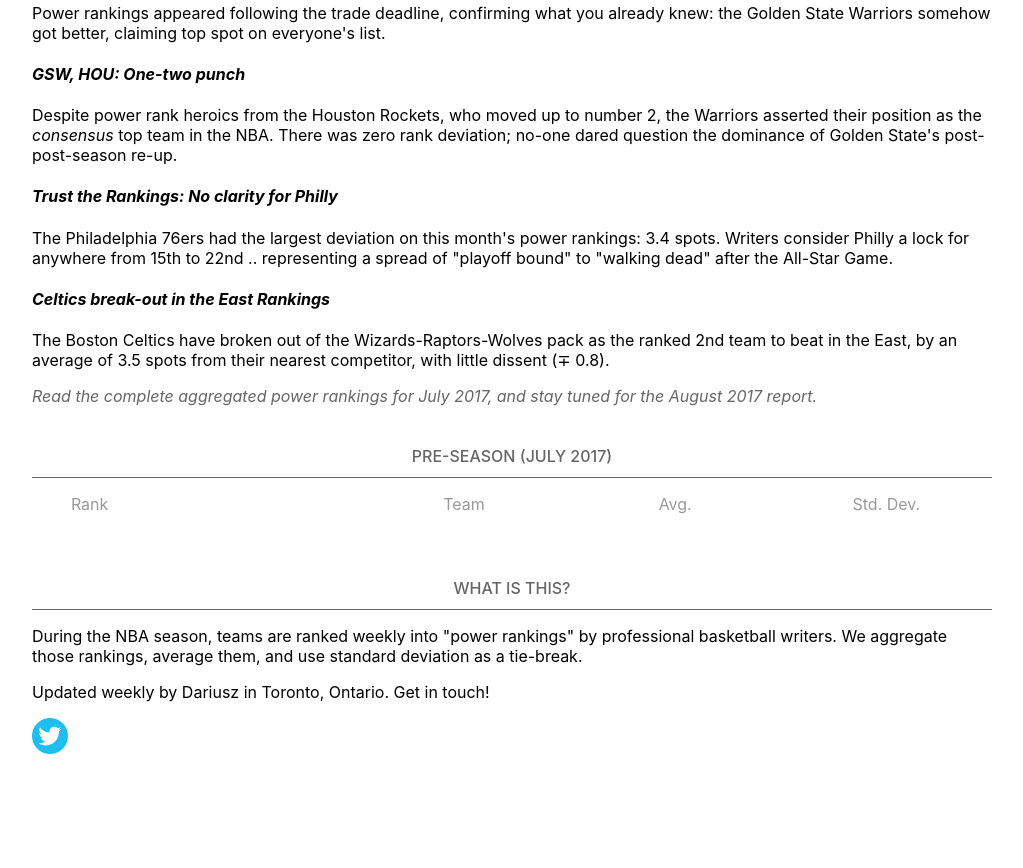
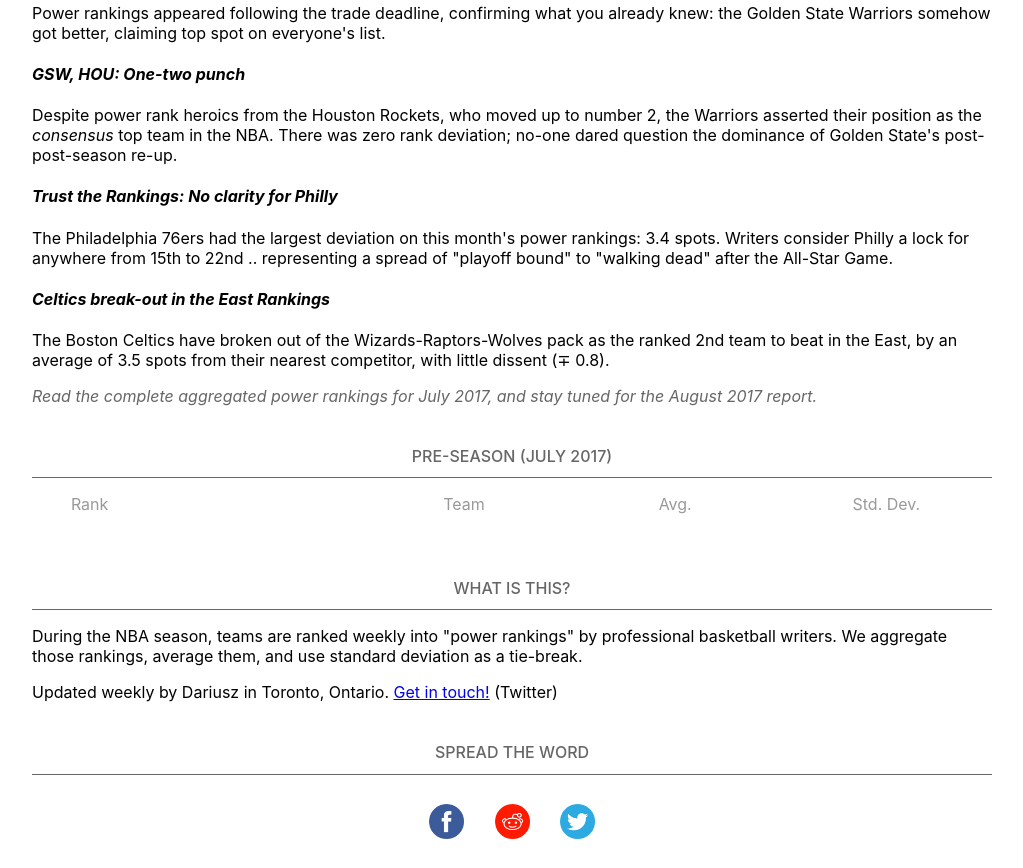
Before and after one commit to dariusz/nbapr, a website with bundled scripts: page src/index.html in a window 1280 px wide. Shown: the part 317-1185 px from the top of the page, without its empty margins (128-1151 px from the left). Before the commit the page ends 1088 px from the top, so only its background shows below. Built offline with nearby package versions, Linux system fonts and the light colour scheme.

Commit message:
Adding share buttons

```diff
--- a/src/css/index.css
+++ b/src/css/index.css
@@ -142,3 +142,16 @@
 .post h3 {
 	font-size: 2em;
 }
+
+.share {
+	text-align: center;
+}
+
+.share a img {
+	width: 35px;
+	padding: 5px;
+	border: 0;
+	box-shadow: 0;
+	display: inline;
+	margin: 0.5em;
+}
--- a/src/index.html
+++ b/src/index.html
@@ -65,8 +65,14 @@
 			<div class="blockheading">What is this?</div>
 			<div class="contact">
 				<div>During the NBA season, teams are ranked weekly into "power rankings" by professional basketball writers. We aggregate those rankings, average them, and use standard deviation as a tie-break.</div>
-				<div>Updated weekly by Dariusz in Toronto, Ontario. Get in touch!</div>
-				<div><a href="https://twitter.com/intent/tweet?screen_name=dariusz&hashtags=NBAAPR" class="twitter-mention-button" data-show-count="false"><img src="img/twitter.png" width="36"/></a></div>
+				<div>Updated weekly by Dariusz in Toronto, Ontario. <a href="https://twitter.com/intent/tweet?screen_name=dariusz&hashtags=NBAAPR" class="twitter-mention-button" data-show-count="false">Get in touch!</a> (Twitter)</div>
+			</div>
+
+			<div class="blockheading">Spread the Word</div>
+			<div class="share">
+				<a href="http://www.facebook.com/sharer.php?u=http://nbaapr.com" target="_blank"><img src="img/share/facebook.png" alt="Facebook" /></a>
+				<a href="http://reddit.com/submit?url=http://nbaapr.com&amp;title=Aggregated NBA Power Rankings (nbaapr.com)" target="_blank"><img src="img/share/reddit.png" alt="Reddit" /></a>
+				<a href="https://twitter.com/share?url=http://nbaapr.com&amp;text=Weekly aggregated NBA Power Rankings via &amp;hashtags=nbaapr,nba,stats" target="_blank"><img src="img/share/twitter.png" alt="Twitter" /></a>
 			</div>
 		</div>
 	</div>
```
Also changed, not shown: src/img/share/facebook.png (added), src/img/share/reddit.png (added), src/img/share/twitter.png (added), src/img/twitter.png (deleted).
